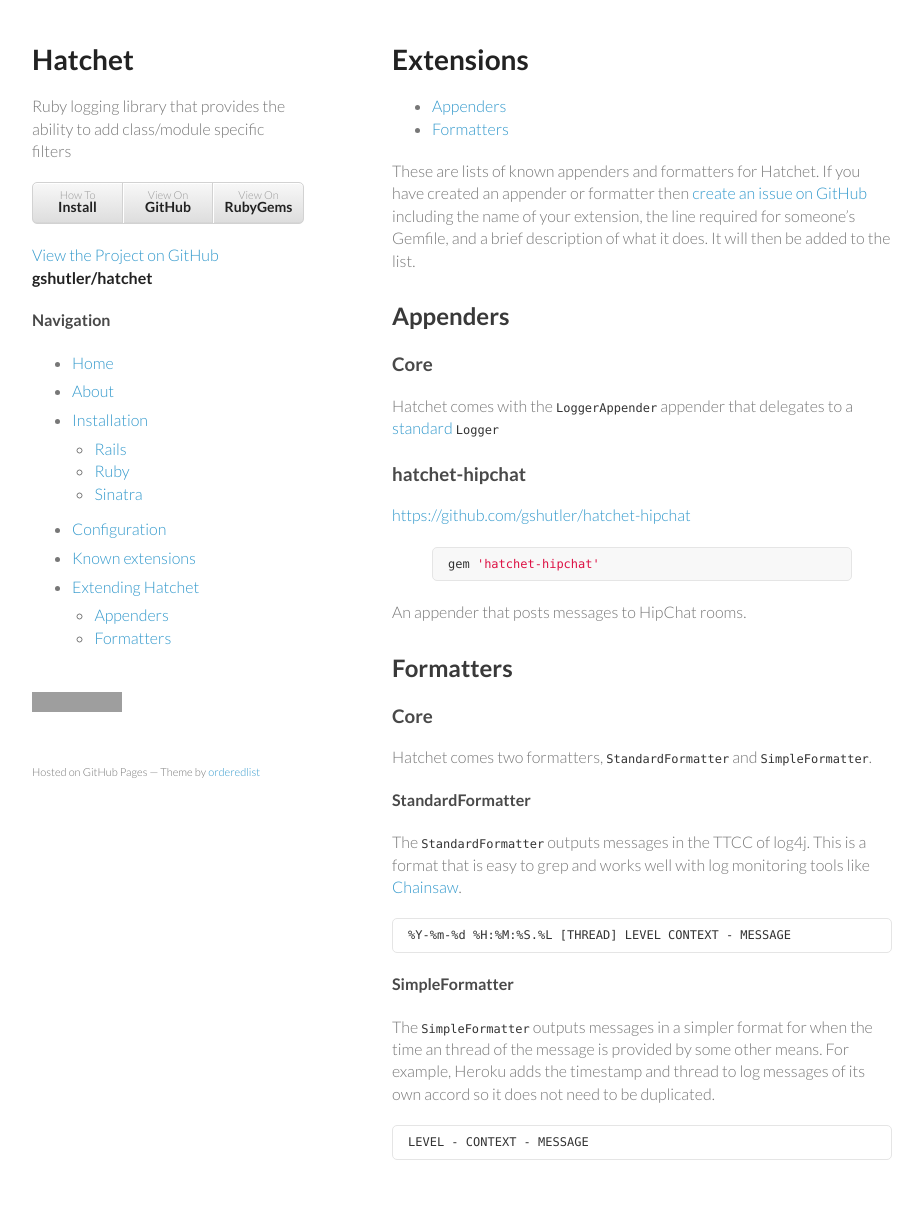
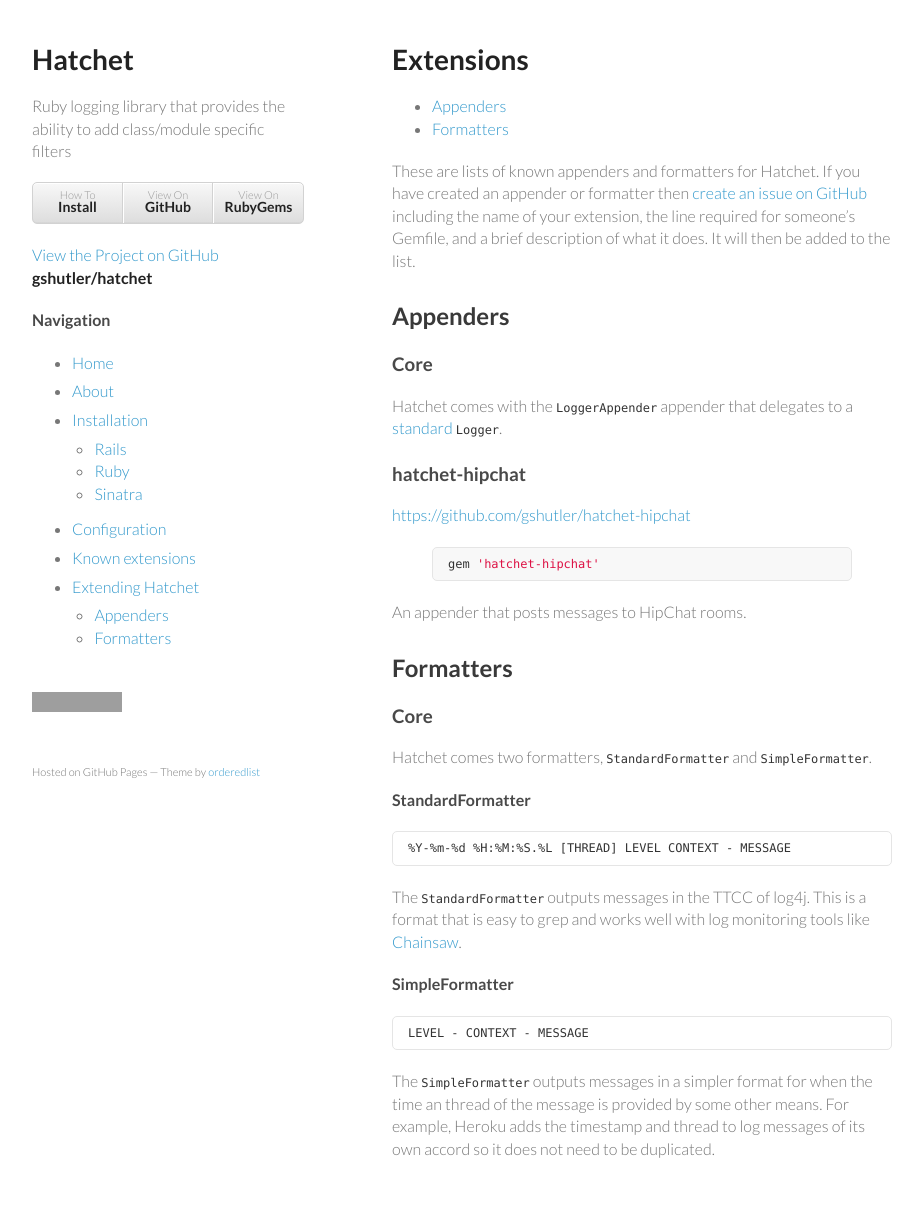
Before and after one commit to gshutler/hatchet, a Jekyll site: the page built from extensions.md, in a window 1280 px wide. Shown: the whole page, without its empty margins (178-1101 px from the left). Built offline with Jekyll 4.4.1, drawn with Linux system fonts in a browser that asks for light colours; grey boxes are pictures that could not be loaded.

````diff
--- a/extensions.md
+++ b/extensions.md
@@ -18,7 +18,7 @@ and a brief description of what it does. It will then be added to the list.
 ### Core
 
 Hatchet comes with the [`LoggerAppender`](https://github.com/gshutler/hatchet/blob/master/lib/hatchet/logger_appender.rb)
-appender that delegates to a [standard `Logger`](http://www.ruby-doc.org/stdlib-1.9.3/libdoc/logger/rdoc/Logger.html)
+appender that delegates to a [standard `Logger`](http://www.ruby-doc.org/stdlib-1.9.3/libdoc/logger/rdoc/Logger.html).
 
 ### hatchet-hipchat
 
@@ -38,20 +38,20 @@ Hatchet comes two formatters, `StandardFormatter` and `SimpleFormatter`.
 
 #### StandardFormatter
 
-The `StandardFormatter` outputs messages in the TTCC of log4j. This is a format
-that is easy to grep and works well with log monitoring tools like [Chainsaw](http://logging.apache.org/chainsaw/index.html).
-
 ```
 %Y-%m-%d %H:%M:%S.%L [THREAD] LEVEL CONTEXT - MESSAGE
 ```
 
+The `StandardFormatter` outputs messages in the TTCC of log4j. This is a format
+that is easy to grep and works well with log monitoring tools like [Chainsaw](http://logging.apache.org/chainsaw/index.html).
+
 #### SimpleFormatter
+
+```
+LEVEL - CONTEXT - MESSAGE
+```
 
 The `SimpleFormatter` outputs messages in a simpler format for when the time an
 thread of the message is provided by some other means. For example, Heroku adds
 the timestamp and thread to log messages of its own accord so it does not need
 to be duplicated.
-
-```
-LEVEL - CONTEXT - MESSAGE
-```
````
